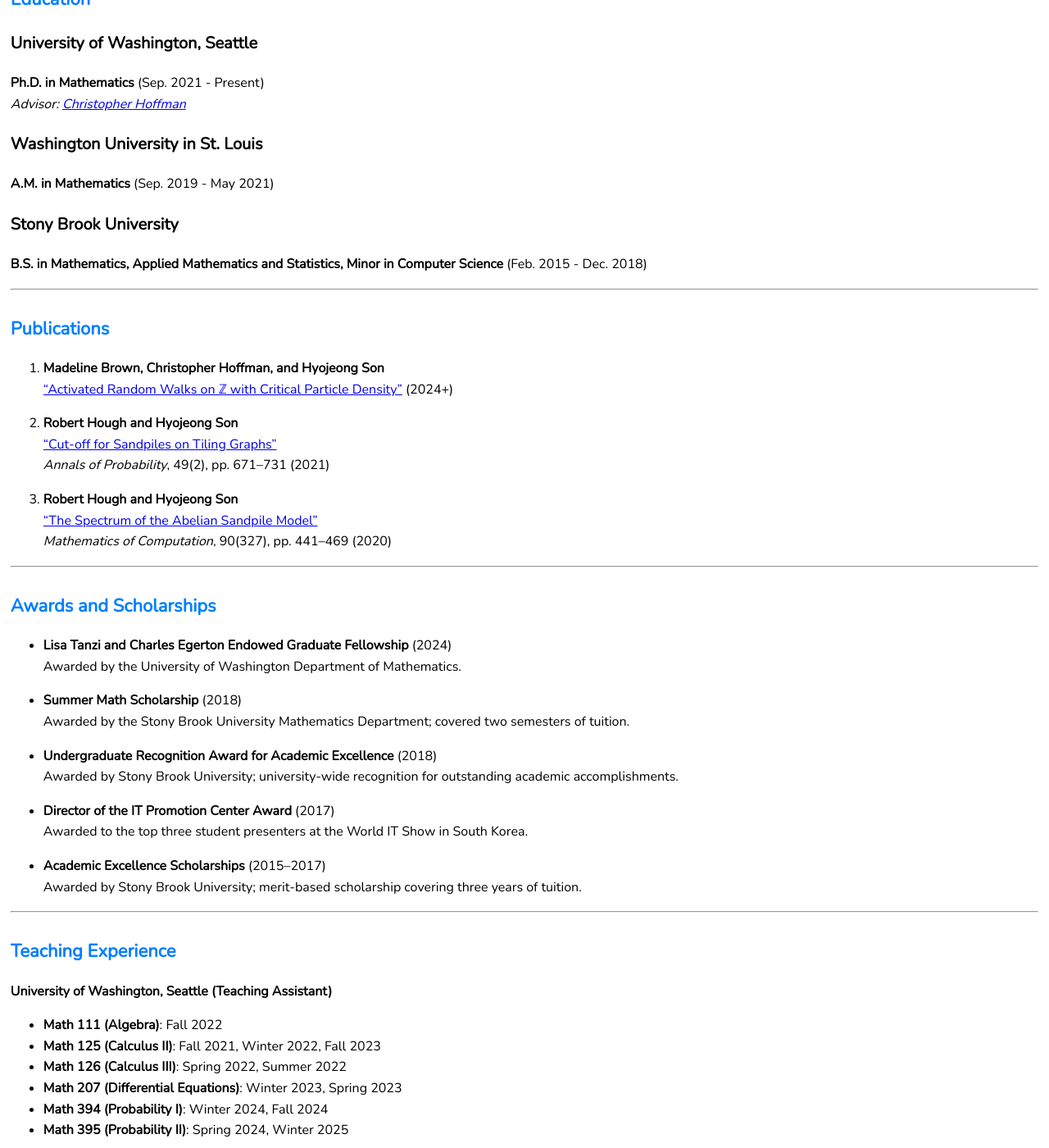
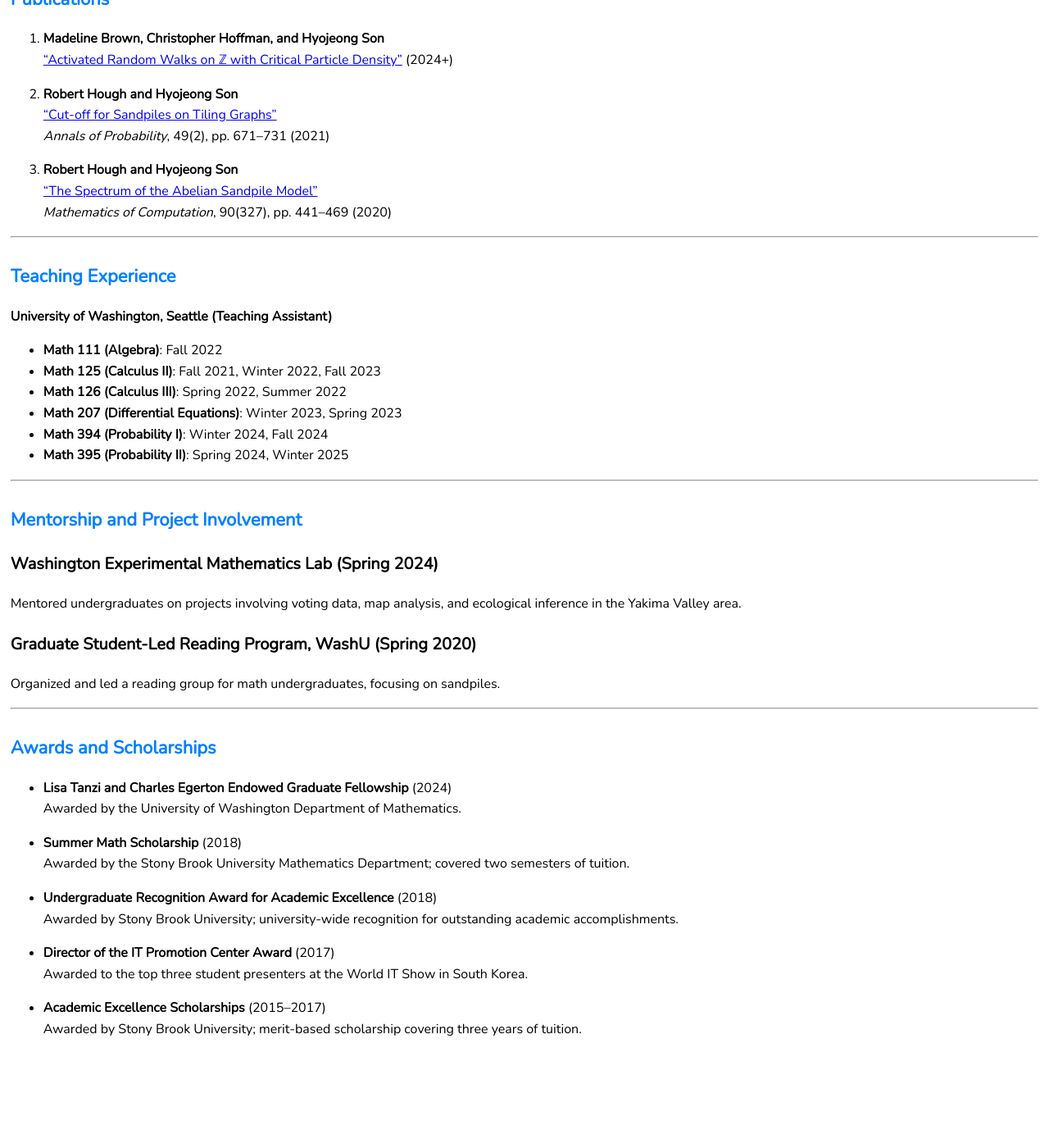
Before and after one commit to hyojeong-son/hyojeong-son.github.io, a Jekyll site: the page built from index.md, in a window 1280 px wide and 1400 px high, scrolled down 424 px. Shown: the whole window at 82% size. Built offline with Jekyll 4.4.1, drawn with Linux system fonts in a browser that asks for light colours; after the commit the page ends 1709 px from its top, so only the background shows below that; some of the changed text lies outside the part shown.

Commit message:
Update index.md

```diff
--- a/index.md
+++ b/index.md
@@ -13,29 +13,13 @@ title: Home
 
 <!-- Navigation Links -->
 <div class="section-links">
-  <a href="#education">Education</a>
   <a href="#publications">Publications</a>
+  <a href="#teaching-experience">Teaching Experience</a>
+  <a href="#mentorship">Mentorship and Projects</a>
   <a href="#awards">Awards and Scholarships</a>
-  <a href="#teaching-experience">Teaching Experience</a>
-  <a href="#mentorship">Mentorship and Project Involvement</a>
 </div>
 
 <!-- Sections -->
-
-## Education
-<a id="education"></a>
-
-### University of Washington, Seattle
-**Ph.D. in Mathematics** (Sep. 2021 - Present)
-*Advisor: [Christopher Hoffman](https://sites.math.washington.edu/~hoffman/)*
-
-### Washington University in St. Louis
-**A.M. in Mathematics** (Sep. 2019 - May 2021)
-
-### Stony Brook University
-**B.S. in Mathematics, Applied Mathematics and Statistics, Minor in Computer Science** (Feb. 2015 - Dec. 2018)
-
----
 
 ## Publications
 <a id="publications"></a>
@@ -50,26 +34,6 @@ title: Home
 3. **Robert Hough and Hyojeong Son**
    ["The Spectrum of the Abelian Sandpile Model"](https://arxiv.org/abs/1905.07015)
    *Mathematics of Computation*, 90(327), pp. 441–469 (2020)
-
----
-
-## Awards and Scholarships
-<a id="awards"></a>
-
-- **Lisa Tanzi and Charles Egerton Endowed Graduate Fellowship** (2024)
-  Awarded by the University of Washington Department of Mathematics.
-
-- **Summer Math Scholarship** (2018)
-  Awarded by the Stony Brook University Mathematics Department; covered two semesters of tuition.
-
-- **Undergraduate Recognition Award for Academic Excellence** (2018)
-  Awarded by Stony Brook University; university-wide recognition for outstanding academic accomplishments.
-
-- **Director of the IT Promotion Center Award** (2017)
-  Awarded to the top three student presenters at the World IT Show in South Korea.
-
-- **Academic Excellence Scholarships** (2015–2017)
-  Awarded by Stony Brook University; merit-based scholarship covering three years of tuition.
 
 ---
 
@@ -95,3 +59,23 @@ Mentored undergraduates on projects involving voting data, map analysis, and eco
 
 ### Graduate Student-Led Reading Program, WashU (Spring 2020)
 Organized and led a reading group for math undergraduates, focusing on sandpiles.
+
+---
+
+## Awards and Scholarships
+<a id="awards"></a>
+
+- **Lisa Tanzi and Charles Egerton Endowed Graduate Fellowship** (2024)
+  Awarded by the University of Washington Department of Mathematics.
+
+- **Summer Math Scholarship** (2018)
+  Awarded by the Stony Brook University Mathematics Department; covered two semesters of tuition.
+
+- **Undergraduate Recognition Award for Academic Excellence** (2018)
+  Awarded by Stony Brook University; university-wide recognition for outstanding academic accomplishments.
+
+- **Director of the IT Promotion Center Award** (2017)
+  Awarded to the top three student presenters at the World IT Show in South Korea.
+
+- **Academic Excellence Scholarships** (2015–2017)
+  Awarded by Stony Brook University; merit-based scholarship covering three years of tuition.
```
